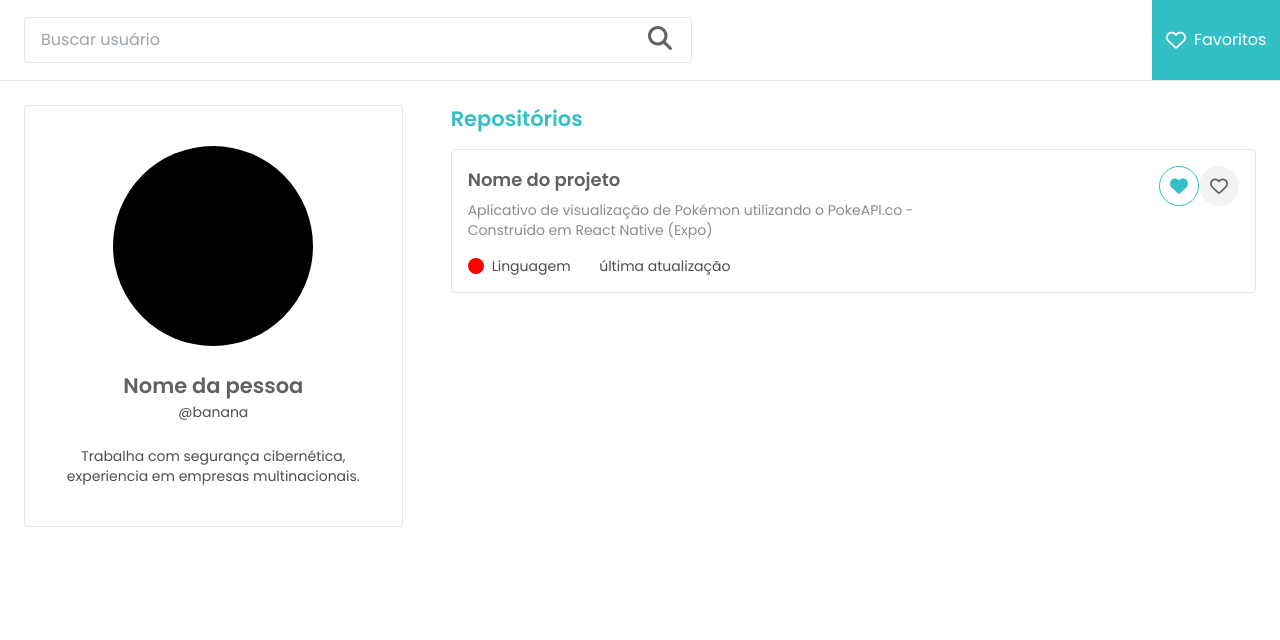
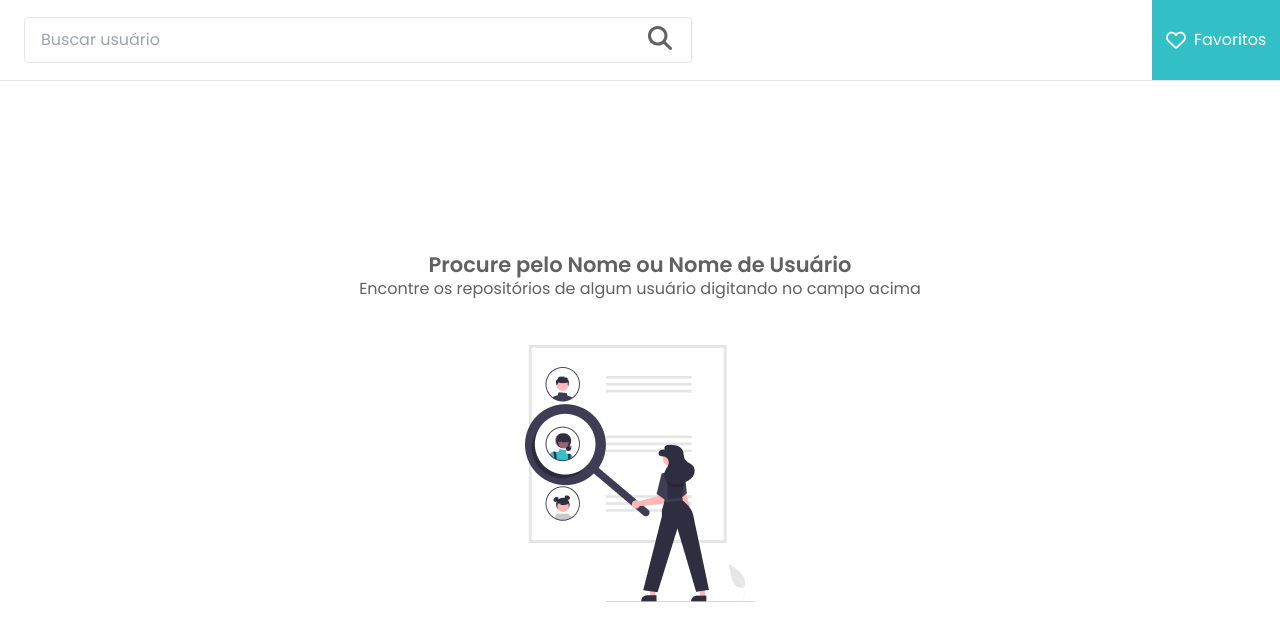
Before and after one commit to camilakadi/github-favorite, a Next.js app: page / in a window 1280 px wide. Shown: the top 640 px of the page. Built offline with nearby package versions, Linux system fonts and the light colour scheme.

Commit message:
feat: Adiciona funcionalidade de pesquisa de usuário
- Implementa a funcionalidade de pesquisa pelo nome de usuário
- Abre a página do usuário com as informações caso o nome de usuário seja encontrado
- Abre a página de usuário não encontrado caso o nome de usuário não seja encontrado

```diff
--- a/next.config.mjs
+++ b/next.config.mjs
@@ -1,4 +1,8 @@
 /** @type {import('next').NextConfig} */
-const nextConfig = {};
+const nextConfig = {
+  images: {
+    domains: ["avatars.githubusercontent.com"],
+  },
+};
 
 export default nextConfig;
--- a/package.json
+++ b/package.json
@@ -13,6 +13,7 @@
     "@fortawesome/free-regular-svg-icons": "^6.5.1",
     "@fortawesome/free-solid-svg-icons": "^6.5.1",
     "@fortawesome/react-fontawesome": "^0.2.0",
+    "axios": "^1.6.7",
     "next": "14.1.0",
     "react": "^18",
     "react-dom": "^18"
--- a/src/components/FindStatus/FindStatus.tsx
+++ b/src/components/FindStatus/FindStatus.tsx
@@ -1,19 +1,16 @@
+//import { useUser } from "../../contexts/UserContext";
 import Repository from "../Repository/Repository";
+import User from "../User/User";
 
-const FindStatus = () => {
+interface FindStatusProps {
+  user: any;
+}
+
+const FindStatus: React.FC<FindStatusProps> = ({ user }) => {
   return (
     <div className="grid lg:grid-cols-3 p-6 gap-12">
       <section className="lg:col-span-1 col-span-2 border border-border-line-color rounded-[4px] py-10 px-6 text-center xs:w-full">
-        <div className="w-[200px] h-[200px] bg-black rounded-full m-auto mb-6"></div>
-        <div>
-          <h1>Nome da pessoa</h1>
-          <p>@banana</p>
-
-          <p className="mt-6">
-            Trabalha com segurança cibernética, experiencia em empresas
-            multinacionais.
-          </p>
-        </div>
+        <User user={user} />
       </section>
 
       <section className="col-span-2">
--- /dev/null
+++ b/src/components/HomePage/HomePage.tsx
@@ -0,0 +1,25 @@
+import { useSearch } from "@/contexts/SearchContext";
+import { useUser } from "@/contexts/UserContext";
+import EmptyStatus from "../EmptyStatus/EmptyStatus";
+import FindStatus from "../FindStatus/FindStatus";
+import NotFindStatus from "../NotFindStatus/NotFindStatus";
+
+const HomePage = () => {
+  const { search } = useSearch();
+  const { user, notFound } = useUser();
+
+  return (
+    <>
+      {user && <FindStatus user={user} />}
+
+      {!user && (
+        <>
+          {!search && <EmptyStatus />}
+          {search && notFound && <NotFindStatus search={search} />}
+        </>
+      )}
+    </>
+  );
+};
+
+export default HomePage;
--- a/src/components/NotFindStatus/NotFindStatus.tsx
+++ b/src/components/NotFindStatus/NotFindStatus.tsx
@@ -1,10 +1,14 @@
 import Image from "next/image";
 
-const NotFindStatus = () => {
+interface NotFindProps {
+  search: any;
+}
+
+const NotFindStatus: React.FC<NotFindProps> = ({ search }) => {
   return (
     <div>
       <div className="m-auto text-center mt-[168px]">
-        <h1 className="text-primary-color">“MHshdahsudl”</h1>
+        <h1 className="text-primary-color">“{search}”</h1>
         <h1>Nenhum usuário encontrado</h1>
         <h5>Verifique se a escrita está correta ou tente novamente</h5>
         <Image
--- a/src/components/Search/Search.tsx
+++ b/src/components/Search/Search.tsx
@@ -1,13 +1,32 @@
+import { useSearch } from "@/contexts/SearchContext";
 import { faMagnifyingGlass } from "@fortawesome/free-solid-svg-icons";
 import { FontAwesomeIcon } from "@fortawesome/react-fontawesome";
 
+import { useState } from "react";
+
 const Search = () => {
+  const { setSearch, resetSearch } = useSearch();
+  const [searchInput, setSearchInput] = useState("");
+
+  const handleInputChange = (e: any) => {
+    setSearchInput(e.target.value);
+  };
+
+  const handleFormSubmit = (e: any) => {
+    e.preventDefault();
+
+    resetSearch();
+    setSearch(searchInput);
+  };
+
   return (
-    <form className="ml-6 max-w-[668px] relative">
+    <form className="ml-6 max-w-[668px] relative" onSubmit={handleFormSubmit}>
       <input
         type="text"
         placeholder="Buscar usuário"
         className="py-[10px] px-4 border border-border-line-color rounded-[4px] w-full"
+        onChange={handleInputChange}
+        value={searchInput}
       />
       <button
         type="submit"
--- /dev/null
+++ b/src/components/User/User.tsx
@@ -0,0 +1,30 @@
+import { IUser } from "@/types/User";
+import Image from "next/image";
+
+interface UserProps {
+  user: IUser;
+}
+
+const User: React.FC<UserProps> = ({ user }) => {
+  return (
+    <>
+      <div className="mb-6">
+        <Image
+          src={user.avatar_url}
+          alt={user.name}
+          width={200}
+          height={200}
+          className="rounded-full m-auto"
+        />
+      </div>
+      <div>
+        <h1>{user.name}</h1>
+        <p>{user.login}</p>
+
+        <p className="mt-6">{user.bio}</p>
+      </div>
+    </>
+  );
+};
+
+export default User;
--- /dev/null
+++ b/src/contexts/SearchContext.tsx
@@ -0,0 +1,44 @@
+import React, {
+  PropsWithChildren,
+  createContext,
+  useContext,
+  useState,
+} from "react";
+
+interface SearchContextProps {
+  search: string;
+  setSearch: React.Dispatch<React.SetStateAction<string>>;
+  resetSearch: () => void;
+}
+
+const SearchContext = createContext<SearchContextProps | undefined>(undefined);
+
+export const SearchProvider: React.FC<PropsWithChildren> = ({ children }) => {
+  const [search, setSearch] = useState("");
+
+  const resetSearch = () => {
+    setSearch("");
+  };
+
+  return (
+    <SearchContext.Provider
+      value={{
+        search,
+        setSearch,
+        resetSearch,
+      }}
+    >
+      {children}
+    </SearchContext.Provider>
+  );
+};
+
+export const useSearch = () => {
+  const context = useContext(SearchContext);
+
+  if (!context) {
+    throw new Error("useSearch deve ser usado dentro de um SearchProvider");
+  }
+
+  return context;
+};
--- /dev/null
+++ b/src/contexts/UserContext.tsx
@@ -0,0 +1,56 @@
+import axios from "axios";
+import React, {
+  PropsWithChildren,
+  createContext,
+  useContext,
+  useEffect,
+  useState,
+} from "react";
+import { IUser } from "../types/User";
+import { useSearch } from "./SearchContext";
+
+interface UserContextProps {
+  user: IUser | null;
+  notFound: boolean;
+}
+
+const UserContext = createContext<UserContextProps>({
+  user: null,
+  notFound: false,
+});
+
+export const UserProvider: React.FC<PropsWithChildren> = ({ children }) => {
+  const { search } = useSearch();
+  const [user, setUser] = useState<IUser | null>(null);
+  const [notFound, setNotFound] = useState(false);
+
+  useEffect(() => {
+    const fetchUser = async () => {
+      try {
+        const data = await axios
+          .get(`https://api.github.com/users/${search}`)
+          .then((response) => response.data);
+
+        setNotFound(false);
+        setUser(data);
+      } catch (error) {
+        console.error("Erro ao buscar usuário:", error);
+
+        setNotFound(true);
+        setUser(null);
+      }
+    };
+
+    if (search) {
+      fetchUser();
+    }
+  }, [search]);
+
+  return (
+    <UserContext.Provider value={{ user, notFound }}>
+      {children}
+    </UserContext.Provider>
+  );
+};
+
+export const useUser = () => useContext(UserContext);
--- a/src/pages/index.tsx
+++ b/src/pages/index.tsx
@@ -1,14 +1,18 @@
-import FindStatus from "@/components/FindStatus/FindStatus";
 import Header from "@/components/Header/Header";
+import HomePage from "@/components/HomePage/HomePage";
+import { SearchProvider } from "@/contexts/SearchContext";
+import { UserProvider } from "@/contexts/UserContext";
 
 const Home = () => {
   return (
-    <>
-      <Header />
-      <main className="h-screen">
-        <FindStatus />
-      </main>
-    </>
+    <SearchProvider>
+      <UserProvider>
+        <Header />
+        <main className="h-screen">
+          <HomePage />
+        </main>
+      </UserProvider>
+    </SearchProvider>
   );
 };
 
--- /dev/null
+++ b/src/types/User.ts
@@ -0,0 +1,7 @@
+export interface IUser {
+  id: number;
+  login: string;
+  avatar_url: string;
+  name: string;
+  bio: string;
+}
```
Also changed, not shown: 1 other file (tests, documents, lock files or other folders).
